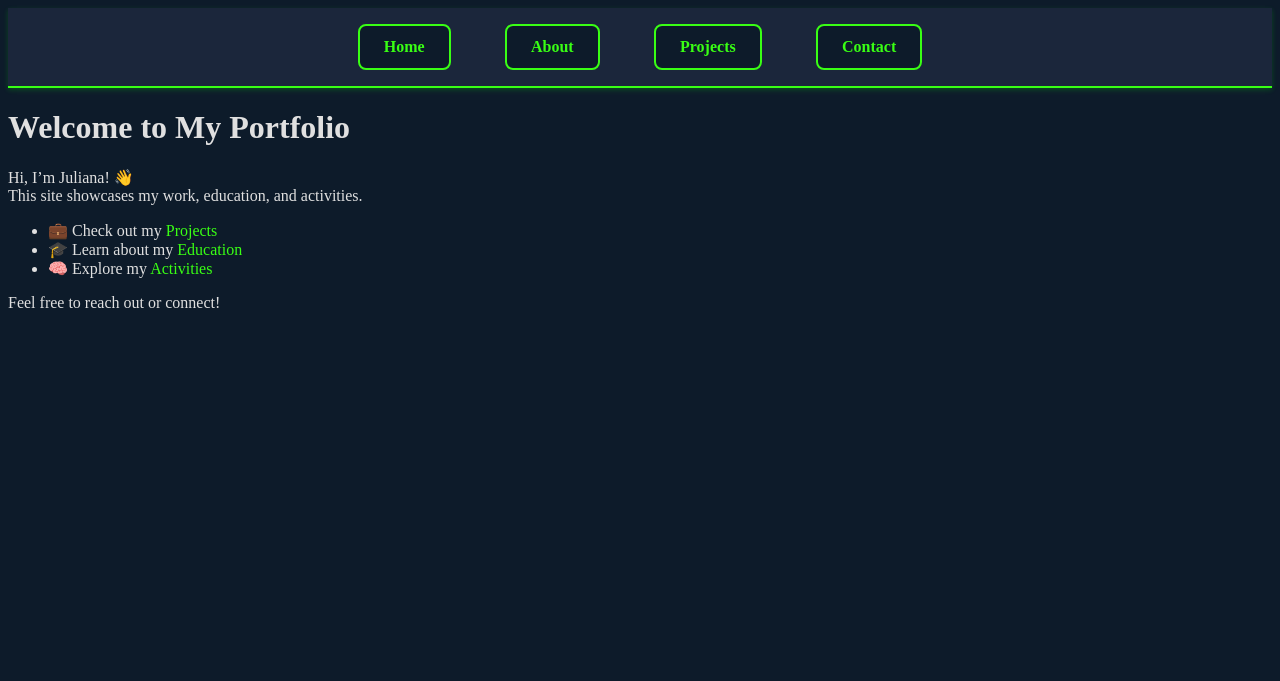
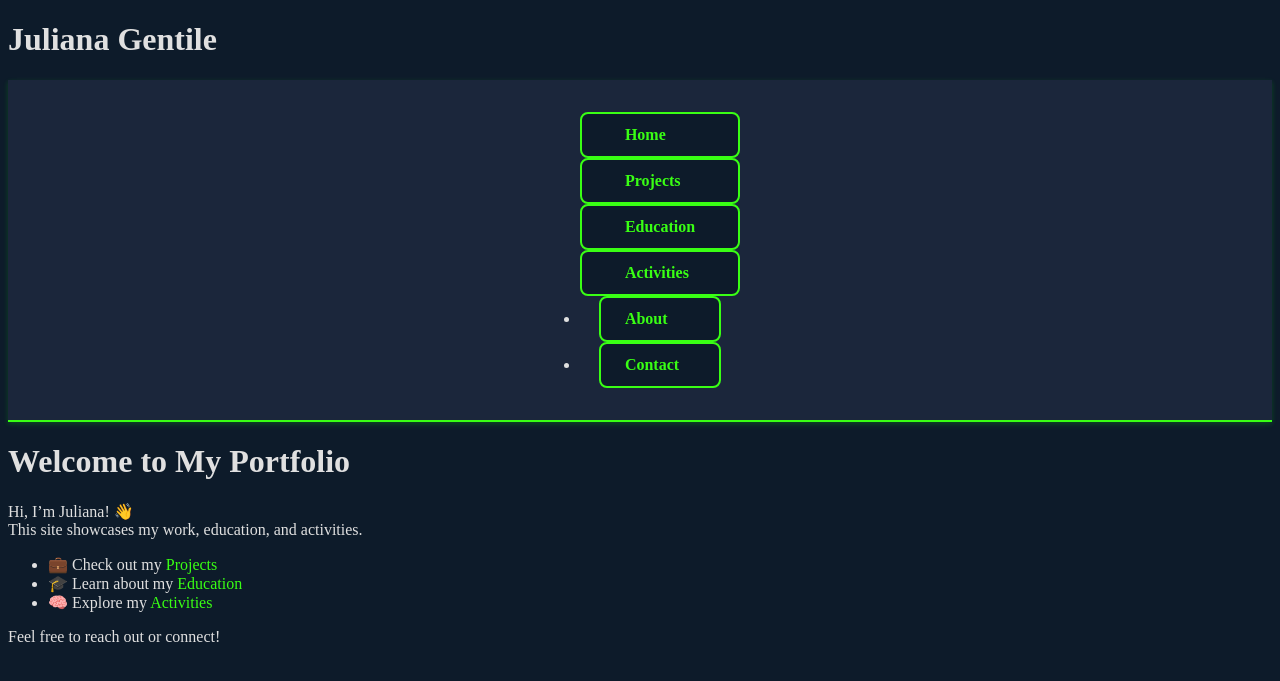
Before and after one commit to julianagentile/julianagentile.github.io, a Jekyll site: the page built from index.md, in a window 1280 px wide. Shown: the top 681 px of the page. Built offline with Jekyll 4.4.1, drawn with Linux system fonts in a browser that asks for light colours.

Commit message:
Update header.html

```diff
--- a/_includes/header.html
+++ b/_includes/header.html
@@ -1,8 +1,13 @@
-<nav class="navbar">
-  <ul class="nav-list">
-    <li><a href="{{ '/' | relative_url }}" class="nav-item">Home</a></li>
-    <li><a href="{{ '/about' | relative_url }}" class="nav-item">About</a></li>
-    <li><a href="{{ '/projects' | relative_url }}" class="nav-item">Projects</a></li>
-    <li><a href="{{ '/contact' | relative_url }}" class="nav-item">Contact</a></li>
-  </ul>
-</nav>
+<header class="site-header">
+  <h1 class="site-title">Juliana Gentile</h1>
+  <nav class="navbar">
+    <ul>
+      <li class="nav-item"><a href="/">Home</a></li>
+      <li class="nav-item"><a href="/projects/">Projects</a></li>
+      <li class="nav-item"><a href="/education/">Education</a></li>
+      <li class="nav-item"><a href="/activities/">Activities</a></li>
+      <li><a href="{{ '/about' | relative_url }}" class="nav-item">About</a></li>
+      <li><a href="{{ '/contact' | relative_url }}" class="nav-item">Contact</a></li>
+    </ul>
+  </nav>
+</header>
```
